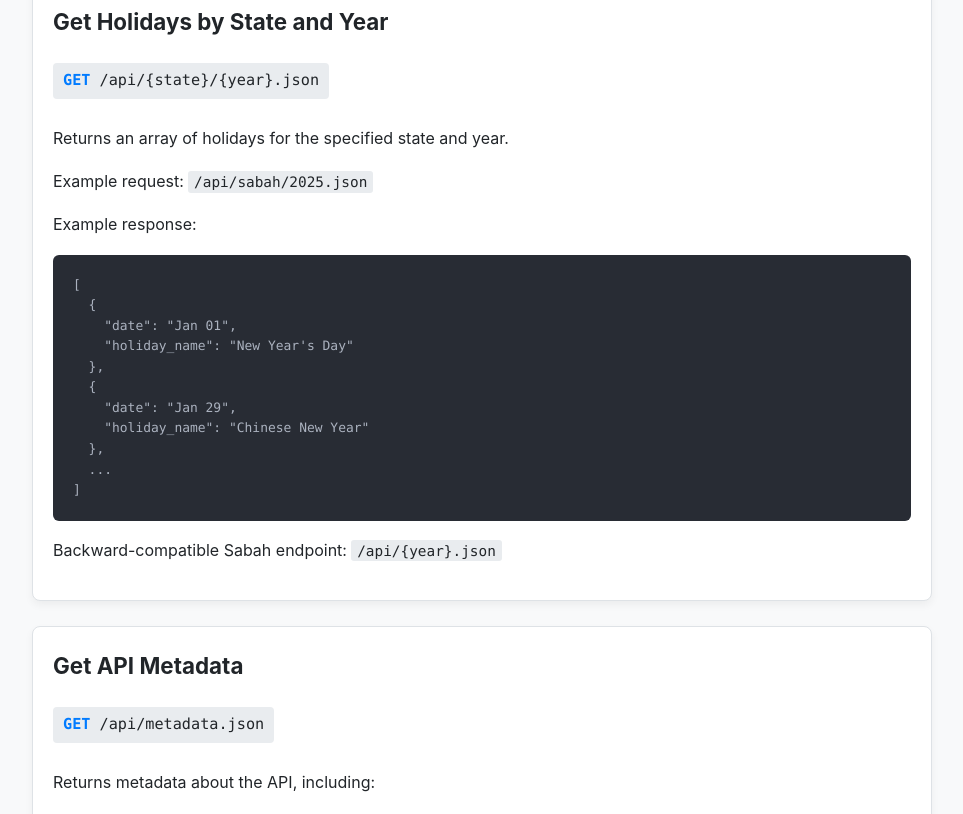
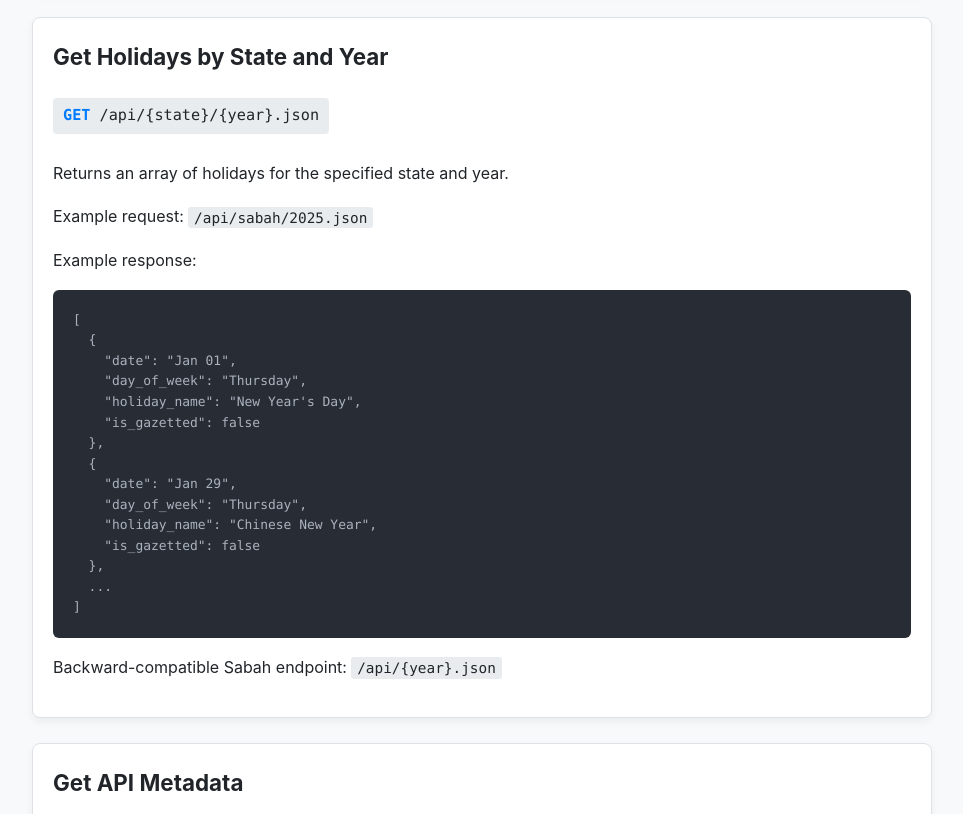
Before and after one commit to DyDxdYdX/sabah-public-holiday-fetcher, a website: page index.html in a window 1280 px wide. Shown: the part 1856-2670 px from the top of the page, without its empty margins (158-1121 px from the left). Drawn offline with Linux system fonts and the light colour scheme.

Commit message:
feat: Include day of week in holiday API response and update documentation.

```diff
--- a/generate_api.js
+++ b/generate_api.js
@@ -90,6 +90,7 @@ async function scrapeHolidays(state, year) {
 
         if (cells.length >= 4) {
           const type = $(cells[3]).text().trim().toLowerCase(); // 'national holiday', 'regional holiday', etc.
+          const dayOfWeek = $(cells[0]).text().trim();
           const date = $(cells[1]).text().trim();
           const holidayName = $(cells[2]).text().trim();
 
@@ -101,6 +102,7 @@ async function scrapeHolidays(state, year) {
           ) {
             holidays.push({
               date,
+              day_of_week: dayOfWeek,
               holiday_name: holidayName,
               is_gazetted: isMandatoryGazetted(holidayName),
             });
--- a/index.html
+++ b/index.html
@@ -211,6 +211,7 @@
       <div>
         <p>10/03/2026</p>
         <ul>
+          <li>Add day of week to holiday data (forgot to add this, just realized its kinda important)</li>
           <li>Add <code>is_gazetted</code> flag to holiday data to indicate mandatory gazetted holidays.</li>
           <li><em>Note: The gazetted holiday detection is based on keyword matching and reliability is not 100%.</em></li>
         </ul>
@@ -268,11 +269,15 @@
         <pre><code>[
   {
     "date": "Jan 01",
-    "holiday_name": "New Year's Day"
+    "day_of_week": "Thursday",
+    "holiday_name": "New Year's Day",
+    "is_gazetted": false
   },
   {
     "date": "Jan 29",
-    "holiday_name": "Chinese New Year"
+    "day_of_week": "Thursday",
+    "holiday_name": "Chinese New Year",
+    "is_gazetted": false
   },
   ...
 ]</code></pre>
```
Also changed, not shown: README.md.
